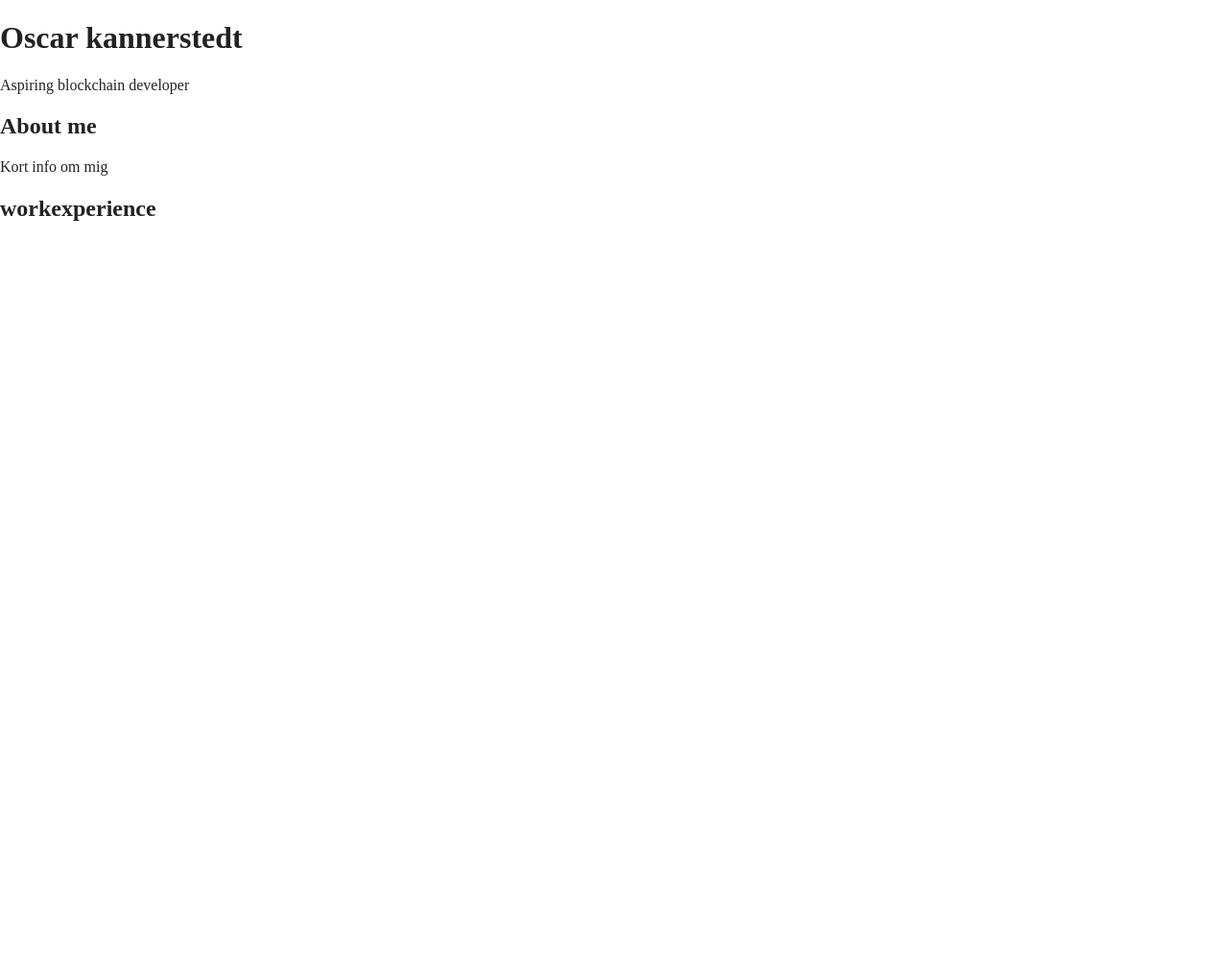
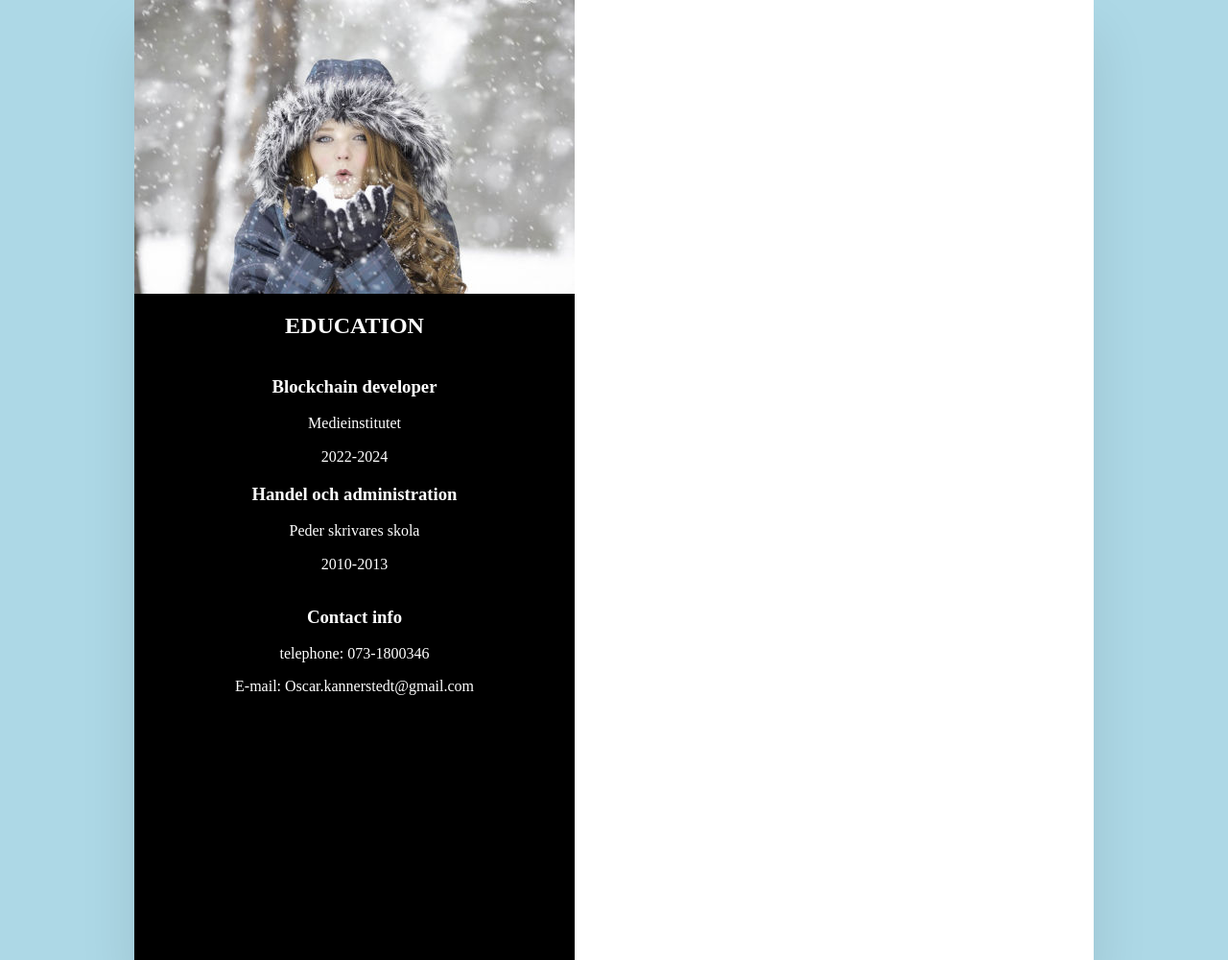
Before and after one commit to Medieinstitutet/cv-med-css-oscarkannerstedt, a website built with Parcel: page index.html in a window 1280 px wide. Shown: the whole page at 96% size. Before the commit the page ends 800 px from the top, so only its background shows below. Built offline with nearby package versions, Linux system fonts and the light colour scheme.

Commit message:
gjort grunden till cv

```diff
--- a/css/main.css
+++ b/css/main.css
@@ -260,3 +260,77 @@ textarea {
     page-break-after: avoid;
   }
 }
+
+
+
+/*----------------------------------------------*/
+/*----------------------Body--------------------*/
+/*----------------------------------------------*/
+
+body {
+  background-color: lightblue;
+  display: flex;
+  justify-content: center;
+  align-items: center;
+  min-height: 100vh;
+}
+
+.container {
+  position: relative;
+  width: 100%;
+  max-width: 1000px;
+  min-height: 1000px;
+  background-color: black;
+  display: grid;
+  grid-template-columns: 1fr 2fr;
+  box-shadow: 0 35px 55px rgba(0,0,0,0.1);
+}
+
+/*----------------------------------------------*/
+/*--------------------Left-side-----------------*/
+/*----------------------------------------------*/
+
+.left-side .container {
+  position: relative;
+  background: black;
+  padding: 40px;
+}
+
+.education {
+  position: relative;
+  display: flex;
+  flex-direction: column;
+  align-items: center;
+  padding-bottom: 20px;
+}
+
+.education .picture {
+  position: relative;
+}
+
+.education h2 {
+color: white;
+font-size: 1.5em;
+margin-top: 20px;
+text-transform: uppercase;
+text-align: center;
+}
+
+.education-info {
+color: white;
+text-align: center;
+}
+
+.contact-info {
+  color: white;
+  text-align: center;
+}
+
+/*----------------------------------------------*/
+/*--------------------right-side----------------*/
+/*----------------------------------------------*/
+
+.container .right-side {
+  position: relative;
+  background: white;
+}
--- a/index.html
+++ b/index.html
@@ -25,23 +25,45 @@
 <body>
 
   <!-- Add your site or application content here -->
-  <main>
-    <header>
-      <h1>Oscar kannerstedt</h1>
-      <p>Aspiring blockchain developer</p>
-    </header>
+  <main class="container">
 
-    <section>
-      <h2>About me</h2>
-      <p>Kort info om mig</p>
-    </section>
+    <aside class="left-side">
+      <section class="education">
+        <section class="picture">
+          <img src="img/winter-1127201_1920.jpg">
+        </section>
+        <h2>Education</h2>
 
-    <section>
-      <h2>workexperience</h2>
-    </section>
+        <section class="education-info">
+        <u1>
+          <l1>
+            <h3 class="education-title">Blockchain developer</h3>
+            <p>Medieinstitutet</p>
+            <p>2022-2024</p>
+          </l1>
+          <l1>
+            <h3 class="education-title">Handel och administration</h3>
+            <p>Peder skrivares skola</p>
+            <p>2010-2013</p>
+          </l1>
+        </u1>
+      </section>
+
+      <section class="contact-info">
+        <u1>
+          <l1>
+            <h3>Contact info</h3>
+            <p>telephone: 073-1800346</p>
+            <p>E-mail: Oscar.kannerstedt@gmail.com</p>
+          </l1>
+        </u1>
+      </section>
+
+      </section>
+    </aside>
+
+    <section class="right-side"></section>
   </main>
-
-
   <script src="js/vendor/modernizr-3.11.2.min.js"></script>
   <script src="js/plugins.js"></script>
   <script src="js/main.js"></script>
```
Also changed, not shown: README.md, img/winter-1127201_1920.jpg (added), 2 other files.
